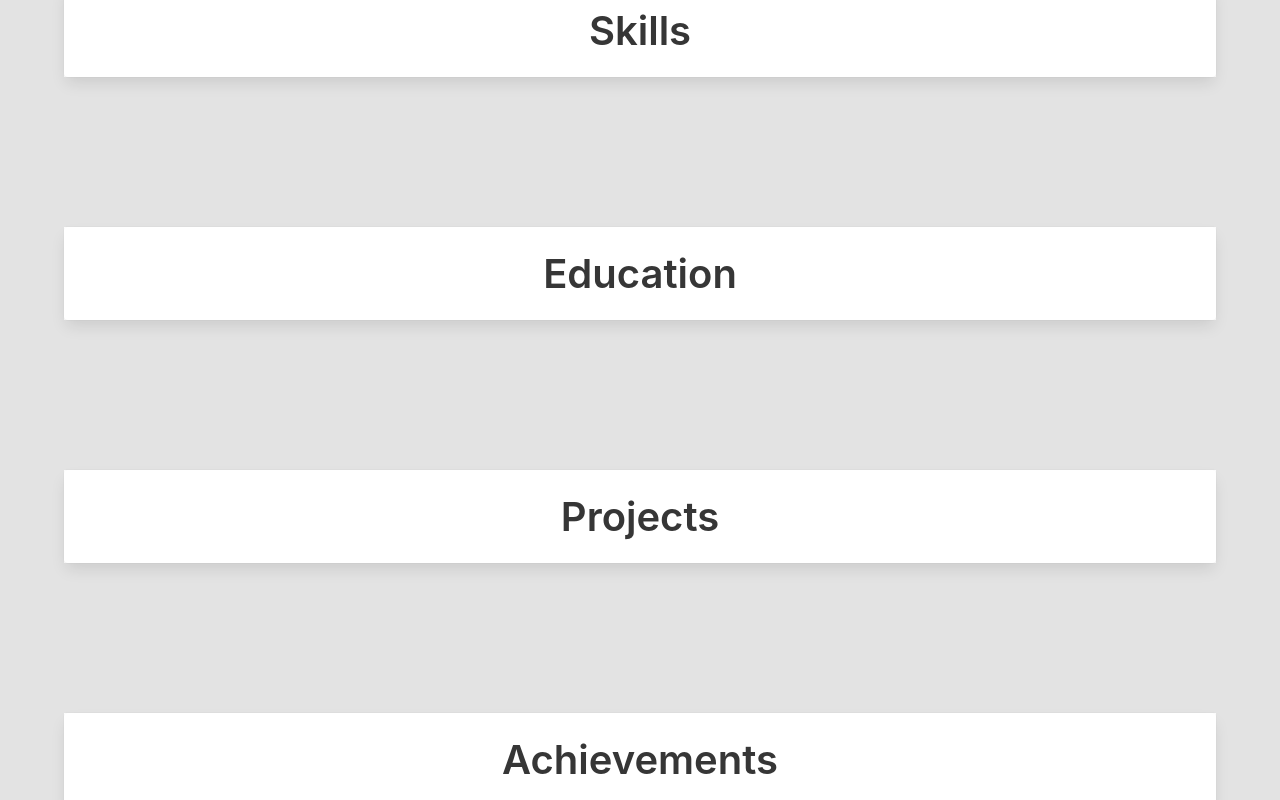
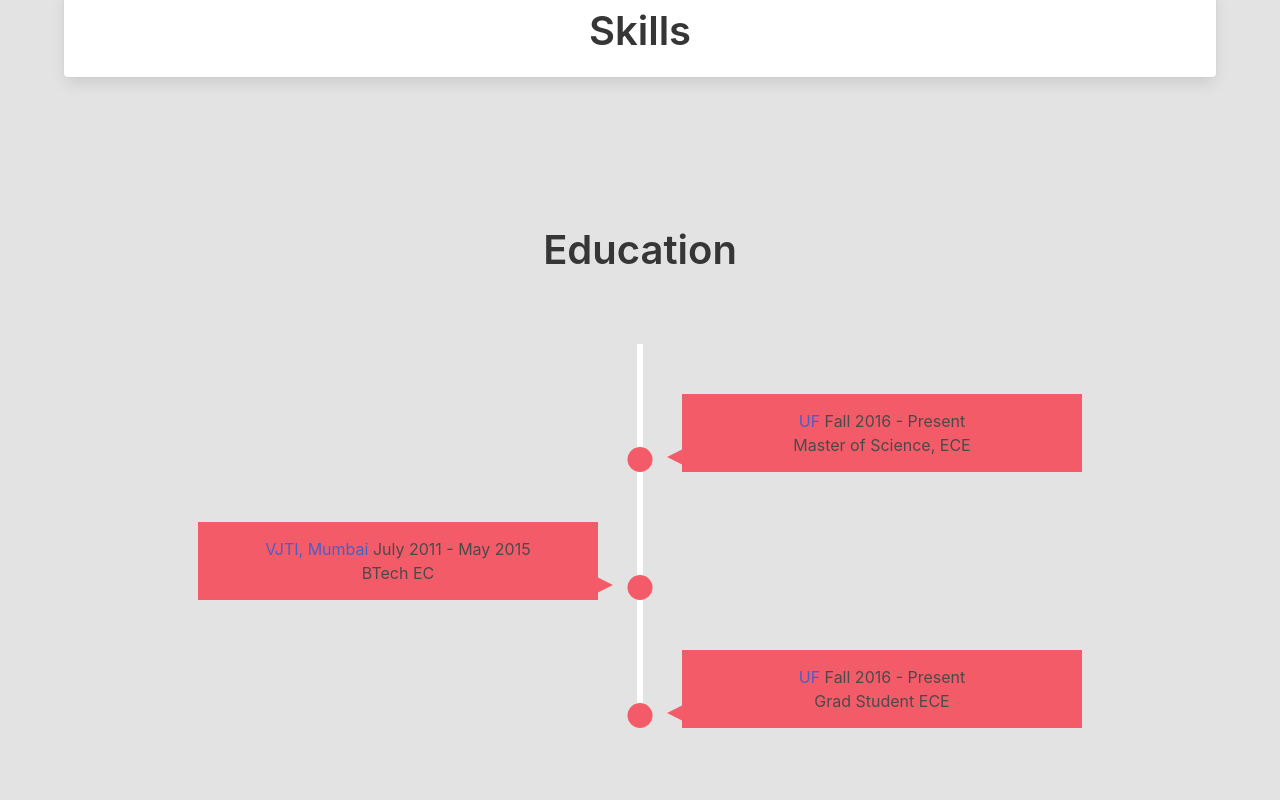
Before and after one commit to adsingh/KnowingMe, a plain HTML site: page index.html in a window 1280 px wide. Shown: the part 1140-1940 px from the top of the page. Drawn offline with nearby package versions, Linux system fonts and the light colour scheme.

Commit message:
Education timeline skeleton added

```diff
--- a/css/main.css
+++ b/css/main.css
@@ -30,7 +30,7 @@ nav>div.container {
     width: 40%;
 }
 
-section>div.container{
+section>div.container.card {
     background: white;
 }
 
@@ -66,6 +66,125 @@ section{
 .level-item>a{
     width: 185px;
 }
+
+/* Education section */
+.timeline ul li{
+    list-style-type: none;
+    position: relative;
+    width: 6px;
+    margin: 0 auto;
+    padding-top: 50px;
+    background: #fff;
+}
+
+.timeline ul li div {
+    position: relative;
+    padding: 15px;
+    bottom : 0;
+    width: 400px;
+    background: #F45B69;
+}
+
+ .timeline ul li div::before {
+  content: '';
+  position: absolute;
+  bottom: 7px;
+  width: 0;
+  height: 0;
+  border-style: solid;
+}
+
+.timeline ul li:nth-child(odd) div {
+  left: 45px;
+}
+
+ .timeline ul li:nth-child(odd) div::before {
+  left: -15px;
+  border-width: 8px 16px 8px 0;
+  border-color: transparent #F45B69 transparent transparent;
+}
+
+.timeline ul li:nth-child(even) div {
+  left: -439px;
+}
+
+.timeline ul li:nth-child(even) div::before {
+  right: -15px;
+  border-width: 8px 0 8px 16px;
+  border-color: transparent transparent transparent #F45B69;
+}
+
+ .timeline ul li::after{
+    content: '';
+    position: absolute;
+    left: 50%;
+    bottom: 0;
+    transform: translateX(-50%);
+    width: 25px;
+    height: 25px;
+    border-radius: 50%;
+    background: inherit;
+}
+
+.timeline ul li::after {
+  background: #fff;
+  transition: background .5s ease-in-out;
+}
+
+.timeline ul li.in-view::after {
+  background: #F45B69;
+}
+
+.timeline ul li div {
+  visibility: hidden;
+  opacity: 0;
+  transition: all .5s ease-in-out;
+}
+
+.timeline ul li:nth-child(odd) div {
+  transform: translate3d(200px,0,0);
+}
+
+.timeline ul li:nth-child(even) div {
+  transform: translate3d(-200px,0,0);
+}
+
+ .timeline ul li.in-view div {
+  transform: none;
+  visibility: visible;
+  opacity: 1;
+}
+
+@media screen and (max-width: 900px) {
+  .timeline ul li div {
+    width: 250px;
+  }
+  .timeline ul li:nth-child(even) div {
+    left: -289px; /*250+45-6*/
+  }
+}
+
+@media screen and (max-width: 600px) {
+  .timeline ul li {
+    margin-left: 20px;
+  }
+
+  .timeline ul li div {
+    width: calc(100vw - 91px);
+  }
+
+  .timeline ul li:nth-child(even) div {
+    left: 45px;
+  }
+
+  .timeline ul li:nth-child(even) div::before {
+    left: -15px;
+    border-width: 8px 16px 8px 0;
+    border-color: transparent #F45B69 transparent transparent;
+  }
+}
+
+/* Contact Section  */
 
 #form{
     background: #333333;
--- a/index.html
+++ b/index.html
@@ -89,14 +89,35 @@
       </div>
     </section>
 
-    <section id="education" >
-      <div class="container">
-        <div class="card">
-          <div class="card-content has-text-centered">
-            <h1 class="title is-2">Education</h1>
+    <section id="education" class="timeline has-text-centered">
+      <h1 class="title is-2">Education</h1>
+      <br>
+      <br>
+      <ul>
+        <li>
+          <div>
+            <a href="#">UF</a>
+            <span>Fall 2016 - Present</span>
+            <p>Master of Science, ECE</p>
           </div>
-        </div>
-      </div>
+        </li>
+
+        <li>
+          <div>
+            <a href="#">VJTI, Mumbai</a>
+            <span>July 2011 - May 2015</span>
+            <p>BTech EC</p>
+          </div>
+        </li>
+
+        <li>
+          <div>
+            <a href="#">UF</a>
+            <span>Fall 2016 - Present</span>
+            <p>Grad Student ECE</p>
+          </div>
+        </li>
+      </ul>
     </section>
 
     <section id="projects">
--- a/script/main.js
+++ b/script/main.js
@@ -44,4 +44,34 @@ document.addEventListener('DOMContentLoaded', function () {
         }
     });
   });
+
+
+  var items = document.querySelectorAll(".timeline li");
+
+  // code for the isElementInViewport function
+
+  function callbackFunc() {
+    for (var i = 0; i < items.length; i++) {
+      if (isElementInViewport(items[i])) {
+        items[i].classList.add("in-view");
+      }
+    }
+  }
+
+  window.addEventListener("load", callbackFunc);
+  window.addEventListener("scroll", callbackFunc);
+
 });
+
+
+// Education timeline
+
+function isElementInViewport(el) {
+  var rect = el.getBoundingClientRect();
+  return (
+    rect.top >= 0 &&
+    rect.left >= 0 &&
+    rect.bottom <= (window.innerHeight || document.documentElement.clientHeight) &&
+    rect.right <= (window.innerWidth || document.documentElement.clientWidth)
+  );
+}
```
